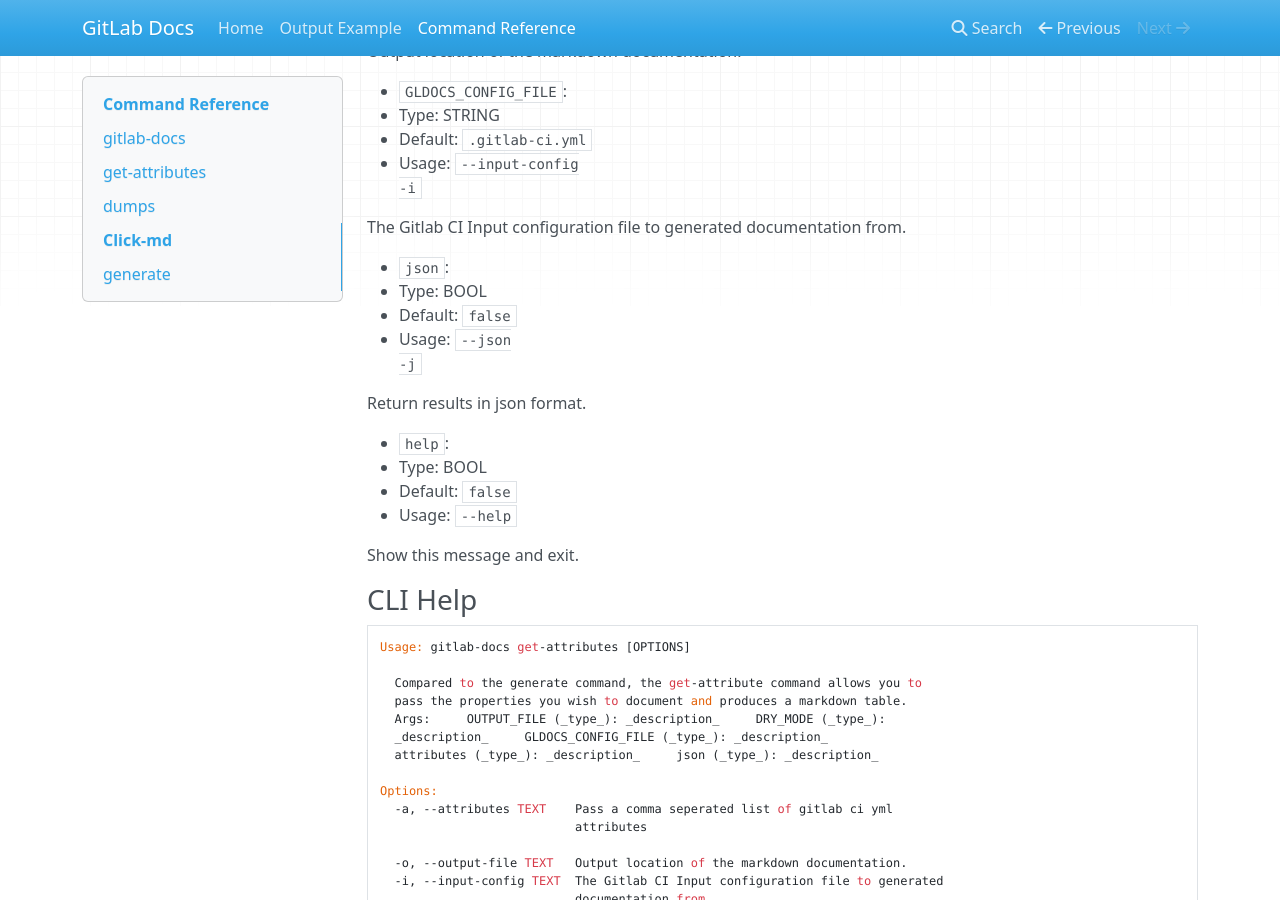
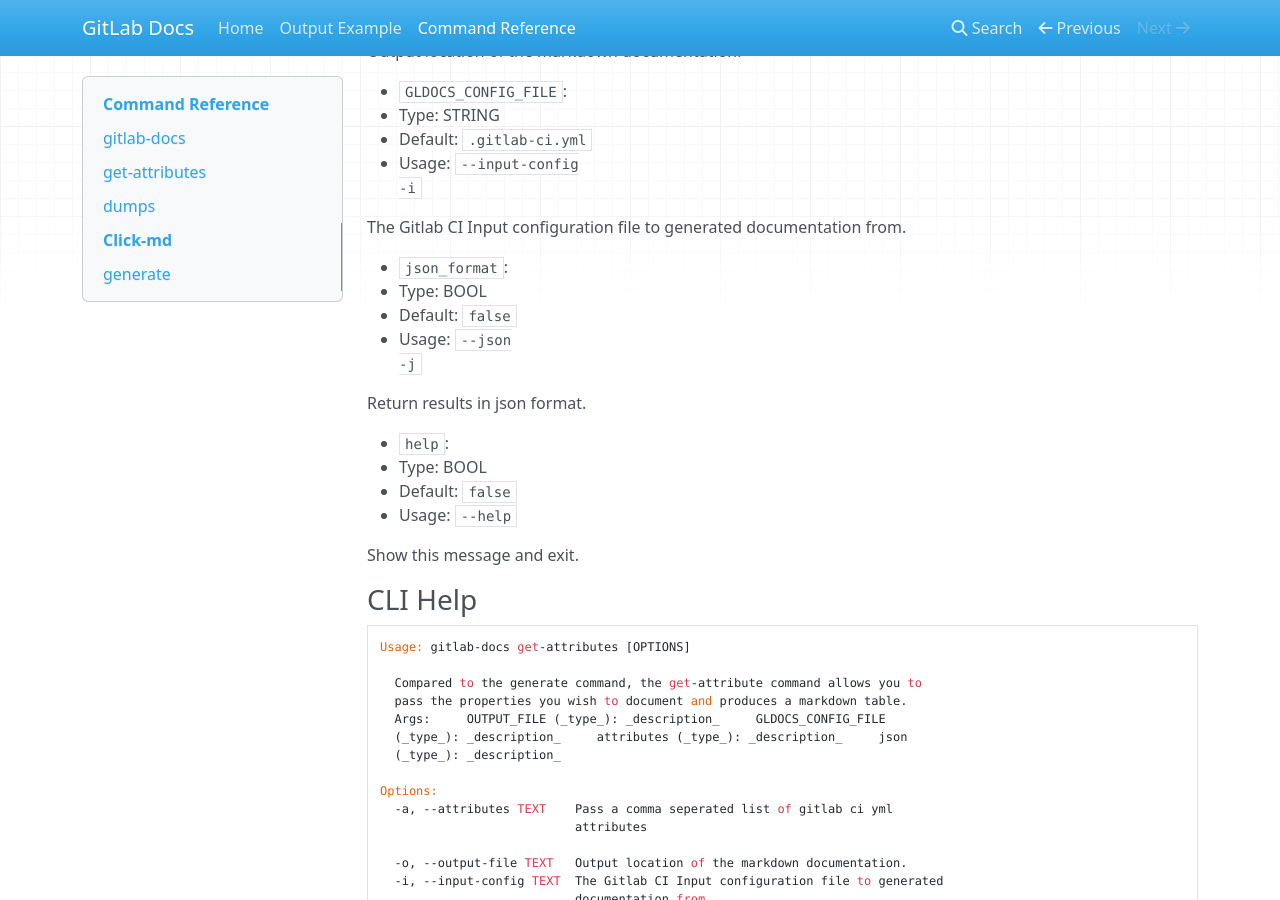
Before and after one commit to MaturityBuilder/gitlab-compliance, an MkDocs documentation site: the page built from docs/command-reference.md, in a window 1280 px wide and 900 px high, scrolled down 1348 px. Built offline with MkDocs 1.6.1, drawn with Linux system fonts in a browser that asks for light colours; nearby versions of some CDN libraries; some of the changed text lies outside the part shown.

Commit message:
fix: get attributes output
Signed-off-by: casdev2020 <me@charlieasmith.co.uk>

```diff
--- a/docs/command-reference.md
+++ b/docs/command-reference.md
@@ -41,7 +41,6 @@
 Compared to the generate command, the get-attribute command allows you to pass the properties you wish to document and produces a markdown table.
 Args:
     OUTPUT_FILE (_type_): _description_
-    DRY_MODE (_type_): _description_
     GLDOCS_CONFIG_FILE (_type_): _description_
     attributes (_type_): _description_
     json (_type_): _description_
@@ -80,7 +79,7 @@
   The Gitlab CI Input configuration file to generated documentation from.
 
 
-* `json`:
+* `json_format`:
   * Type: BOOL
   * Default: `false`
   * Usage: `--json
@@ -105,9 +104,9 @@
 
   Compared to the generate command, the get-attribute command allows you to
   pass the properties you wish to document and produces a markdown table.
-  Args:     OUTPUT_FILE (_type_): _description_     DRY_MODE (_type_):
-  _description_     GLDOCS_CONFIG_FILE (_type_): _description_
-  attributes (_type_): _description_     json (_type_): _description_
+  Args:     OUTPUT_FILE (_type_): _description_     GLDOCS_CONFIG_FILE
+  (_type_): _description_     attributes (_type_): _description_     json
+  (_type_): _description_
 
 Options:
   -a, --attributes TEXT    Pass a comma seperated list of gitlab ci yml
```
Also changed, not shown: README.md (+28 -27 lines), 2 other files.
